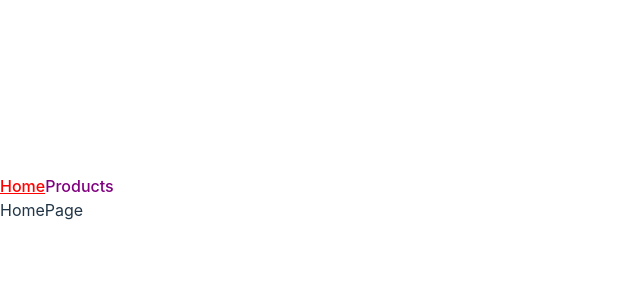
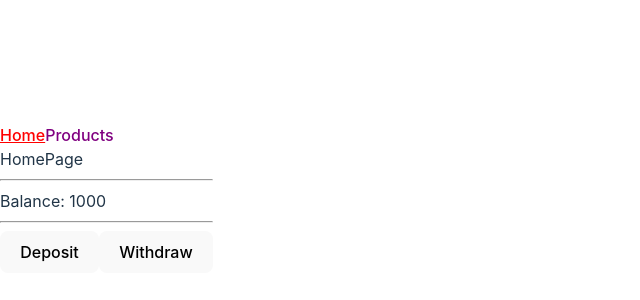
Before and after one commit to Dikhtiar-Tania96/react-test-lesson, a React (Vite) app: page / in a window 1280 px wide. Shown: the part 202-502 px from the top of the page, without its empty margins (0-640 px from the left). Built offline with nearby package versions, Linux system fonts and the light colour scheme.

Commit message:
fix code

```diff
--- a/package.json
+++ b/package.json
@@ -10,11 +10,14 @@
     "preview": "vite preview"
   },
   "dependencies": {
+    "@redux-devtools/extension": "^3.3.0",
     "axios": "^1.7.2",
     "clsx": "^2.1.1",
     "react": "^18.2.0",
     "react-dom": "^18.2.0",
-    "react-router-dom": "^6.23.1"
+    "react-redux": "^9.1.2",
+    "react-router-dom": "^6.23.1",
+    "redux": "^5.0.1"
   },
   "devDependencies": {
     "@types/react": "^18.2.66",
--- a/src/main.jsx
+++ b/src/main.jsx
@@ -1,13 +1,17 @@
-import React from 'react'
-import ReactDOM from 'react-dom/client'
-import App from './App.jsx'
-import './index.css'
-import { BrowserRouter } from 'react-router-dom'
+import React from "react";
+import ReactDOM from "react-dom/client";
+import App from "./App.jsx";
+import "./index.css";
+import { BrowserRouter } from "react-router-dom";
+import { Provider } from "react-redux";
+import { store } from "./store/store.js";
 
-ReactDOM.createRoot(document.getElementById('root')).render(
+ReactDOM.createRoot(document.getElementById("root")).render(
   <React.StrictMode>
-    <BrowserRouter>
-    <App />
-    </BrowserRouter>
-  </React.StrictMode>,
-)
+    <Provider store={store}>
+      <BrowserRouter>
+        <App />
+      </BrowserRouter>
+    </Provider>
+  </React.StrictMode>
+);
--- a/src/pages/HomePage.jsx
+++ b/src/pages/HomePage.jsx
@@ -1,6 +1,27 @@
+import { useDispatch, useSelector } from "react-redux"
+import { actionDeposit, actionWithdraw } from "../store/store"
+
 const HomePage = () => {
+const balanceValue = useSelector((state)=> state.balance.value)
+const dispatch = useDispatch()
+
+
+const handleDeposit = () => {
+  dispatch(actionDeposit(100))
+}
+
+const handleWithdraw = () => {
+  dispatch(actionWithdraw(10))
+}
+
   return (
-    <div>HomePage</div>
+    <div>HomePage
+      <hr/>
+      Balance: {balanceValue}
+      <hr/>
+      <button onClick={handleDeposit}>Deposit</button>
+      <button onClick={handleWithdraw}>Withdraw</button>
+    </div>
   )
 }
 
--- /dev/null
+++ b/src/store/store.js
@@ -0,0 +1,48 @@
+import { composeWithDevTools } from "@redux-devtools/extension";
+import { createStore } from "redux";
+
+const initialState = {
+  balance: {
+    value: 1000,
+    comment:'',
+  },
+  users: {},
+  items: {},
+};
+
+export const actionDeposit = (value) => ({
+  type: "balance/deposit",
+  payload: value,
+});
+
+export const actionWithdraw = (value) => ({
+  type: "balance/withdraw",
+  payload: value,
+});
+
+
+const reducer = (state = initialState, action) => {
+  switch (action.type) {
+    case "balance/deposit":
+      return {
+        ...state,
+        balance: {
+          ...state.balance,
+          value: state.balance.value + action.payload,
+        },
+      };
+
+      case "balance/withdraw":
+      return {
+        ...state,
+        balance: {
+          ...state.balance,
+          value: state.balance.value - action.payload,
+        },
+      };
+    default:
+      return state;
+  }
+};
+
+export const store = createStore(reducer, composeWithDevTools());
```
Also changed, not shown: 1 other file (tests, documents, lock files or other folders).
